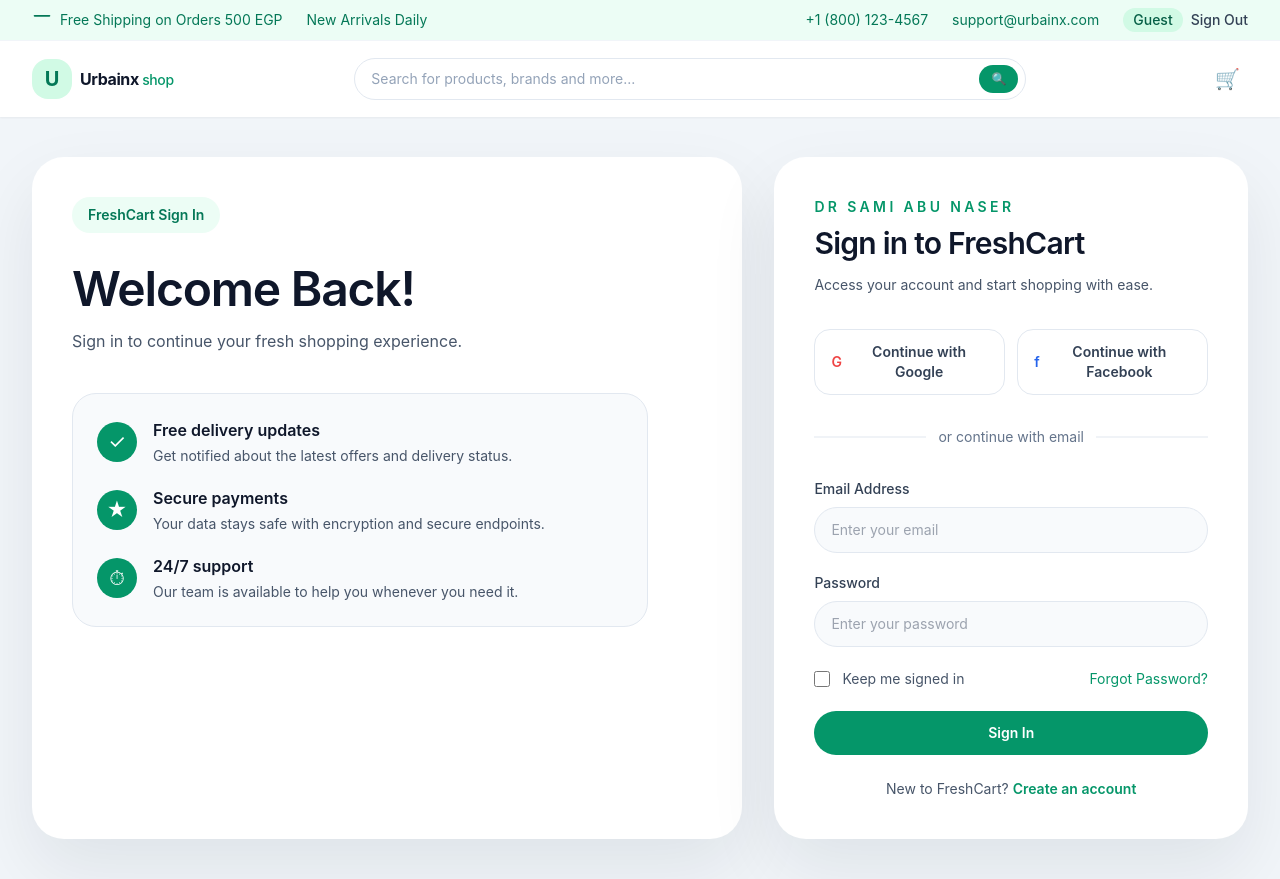
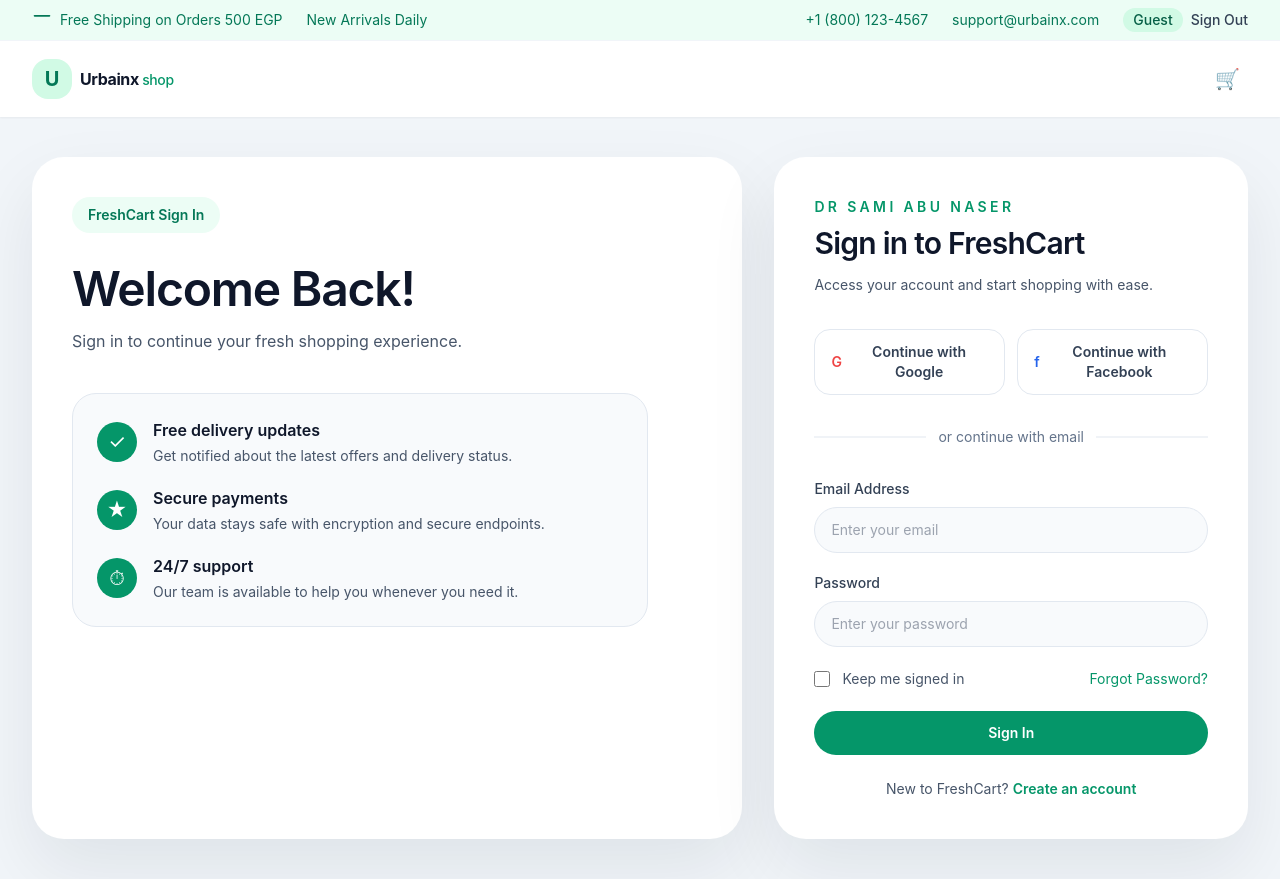
Before and after one commit to mustafaelmansy/urbainx-shop, a React (Vite) app: page /login in a window 1280 px wide. Built offline with nearby package versions, Linux system fonts and the light colour scheme.

Commit message:
Fix cart images after adding products

```diff
--- a/src/components/Navbar.jsx
+++ b/src/components/Navbar.jsx
@@ -30,12 +30,12 @@
     localStorage.removeItem('token');
     localStorage.removeItem('userName');
 
-    // 👇 التعديل السحري هنا: شيلنا الـ window.location واستخدمنا الـ navigate بتاعة الـ React
     navigate('/login');
   }
 
   return (
     <header className="sticky top-0 z-30 bg-white shadow-sm">
+      {/* الشريط العلوي الأخضر */}
       <div className="border-b border-slate-100 bg-emerald-50 text-emerald-700">
         <div className="mx-auto flex max-w-7xl items-center justify-between px-4 py-2 text-sm sm:px-6 lg:px-8">
           <div className="flex items-center gap-6">
@@ -63,10 +63,11 @@
         </div>
       </div>
 
+      {/* الشريط الرئيسي (اللوجو والأزرار) */}
       <div className="mx-auto max-w-7xl px-4 py-4 sm:px-6 lg:px-8">
-        <div className="flex items-center justify-between gap-4">
+        <div className="flex items-center justify-between">
 
-          {/* 1. 🆕 تم تغيير اسم اللوجو والـ Brand إلى Urbainx shop مع تعديل الحرف الأول لـ U */}
+          {/* اللوجو */}
           <Link to="/" className="flex items-center gap-2 text-emerald-600 shrink-0">
             <div className="flex h-10 w-10 items-center justify-center rounded-2xl bg-emerald-100 text-xl font-bold text-emerald-700">U</div>
             <div>
@@ -74,21 +75,12 @@
             </div>
           </Link>
 
-          <div className="flex-1 max-w-2xl">
-            <div className="relative">
-              <input
-                className="w-full rounded-full border border-slate-200 bg-white px-4 py-2.5 pr-14 text-sm placeholder-slate-400 focus:outline-none focus:border-emerald-500"
-                placeholder="Search for products, brands and more..."
-              />
-              <button className="absolute right-2 top-1/2 -translate-y-1/2 rounded-full bg-emerald-600 px-3 py-1.5 text-white text-xs">🔍</button>
-            </div>
-          </div>
+          {/* 🛠️ تم حذف الـ Search Bar بالكامل من هنا ليكون الـ Navbar بسيط وسريع */}
 
-          {/* 2. 🛠️ الحل السحري: شيلنا الـ hidden md:flex وخليناها flex على طول علشان الأيكونات تظهر في الموبايل والماك والشاشات الصغيرة */}
+          {/* الأيقونات والأزرار الجانبية */}
           <div className="flex items-center gap-2 sm:gap-4 text-slate-600 shrink-0">
             <button className="rounded-full p-2 hover:bg-slate-50 hidden xs:block">♡</button>
 
-            {/* أيكونة الكارت الحالية بقت مرئية دائماً وفيها الـ Badge المظبوط بالعدد */}
             <Link to="/cart" className="relative inline-flex rounded-full p-2 hover:bg-slate-50">
               <span className="text-xl">🛒</span>
               {totalItems > 0 && (
@@ -100,7 +92,7 @@
 
             <button className="rounded-full p-2 hover:bg-slate-50 hidden xs:block">👤</button>
 
-            {/* زرار المنيو للموبايل فقط */}
+            {/* زرار المنيو للموبايل */}
             <button className="md:hidden inline-flex items-center gap-1 rounded-full border border-slate-200 bg-white px-3 py-1.5 text-xs font-medium text-slate-700" onClick={() => setOpen((p) => !p)}>
               {open ? 'Close' : 'Menu'}
             </button>
@@ -109,6 +101,7 @@
         </div>
       </div>
 
+      {/* قائمة المنيو للموبايل عند الضغط على Menu */}
       {open && (
         <div className="border-t border-slate-200 bg-white px-4 py-5 md:hidden">
           <nav className="space-y-3">
```
